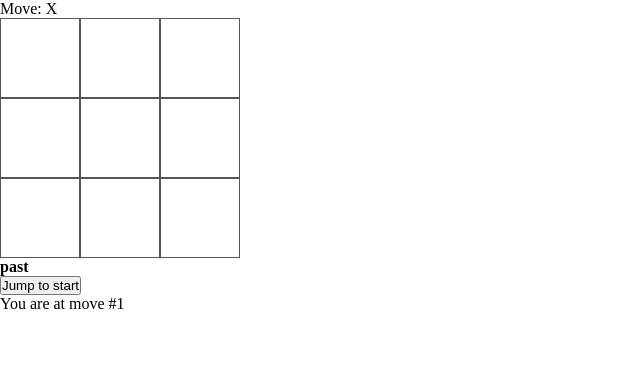
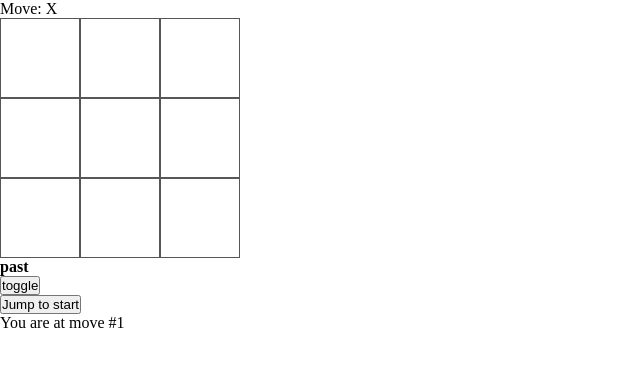
Before and after one commit to souvikkoley13/reactFromDocs, a React (Vite) app in the folder tictactoe/: page / in a window 1280 px wide. Shown: the top 366 px of the page, without its empty margins (0-640 px from the left). Built offline with nearby package versions, Linux system fonts and the light colour scheme.

Commit message:
add reverse the move order feature

```diff
--- a/tictactoe/src/App.jsx
+++ b/tictactoe/src/App.jsx
@@ -1,5 +1,6 @@
 import { useState } from 'react'
 import './App.css'
+import { use } from 'react';
 
 function Box({value, onSquareClick}){
   return(
@@ -60,6 +61,7 @@ function Game() {
   const [history, setHistory] = useState([Array(9).fill(null)]);
   const [currentMove, setCurrentMove] = useState(0);
   const currentSquare = history[currentMove];
+  let tempMove;
 
   function handleMove(nextSquares){
     const nextHistory = [...history.slice(0,currentMove+1),nextSquares]
@@ -74,19 +76,39 @@ function Game() {
   }
 
   let moveCount;
+  const [ascending, setAscending] = useState(true)
 
+  function toggle() {
+
+    if(ascending){
+      history.reverse();
+    } else if (!ascending) {
+      history.reverse();
+    }
+    setAscending(!ascending);
+
+  }
+
+  tempMove = history.length - 1;
   const moves = history.map((square,move) => {
     let description;
+    let move2;
     moveCount = move
-    if(move > 0){
-      description = "jump to move #" + move;
+    if (!ascending) {
+      move2 = Math.abs(tempMove-move)
+    } else {
+      move2 = move
+    }
+
+    if(move2 > 0){
+      description = "jump to move #" + move2;
     } else {
       description = "Jump to start";
     }
     return(
-        <li key = {move} >
+        <div key = {move} >
           <button onClick={() => jumpTo(move)}>{description}</button>
-        </li>
+        </div>
     )
   })
 
@@ -97,7 +119,8 @@ function Game() {
       </div>
       <div>
         <h4>past</h4>
-        <ul>{moves}</ul>
+        <button onClick={toggle}>toggle</button>
+        {moves}
         You are at move #{moveCount+1}
       </div>
     </>
```
